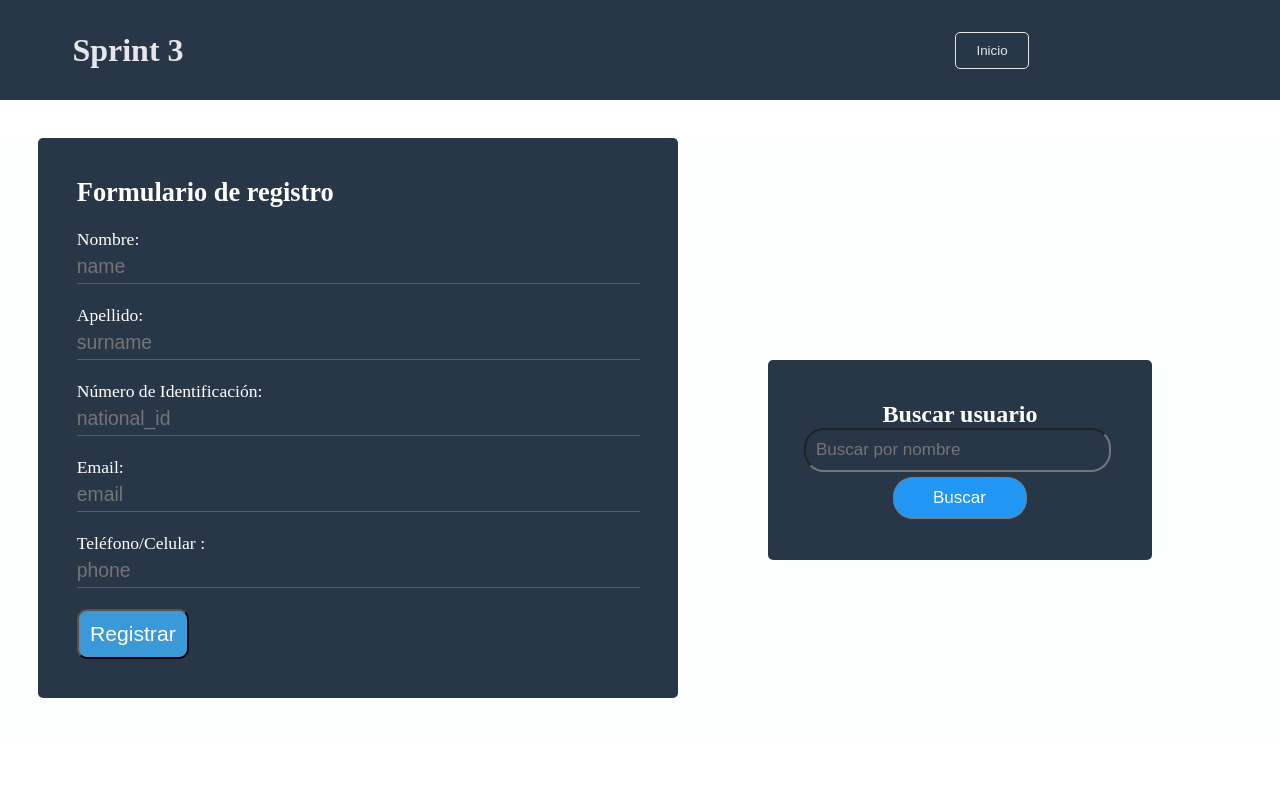
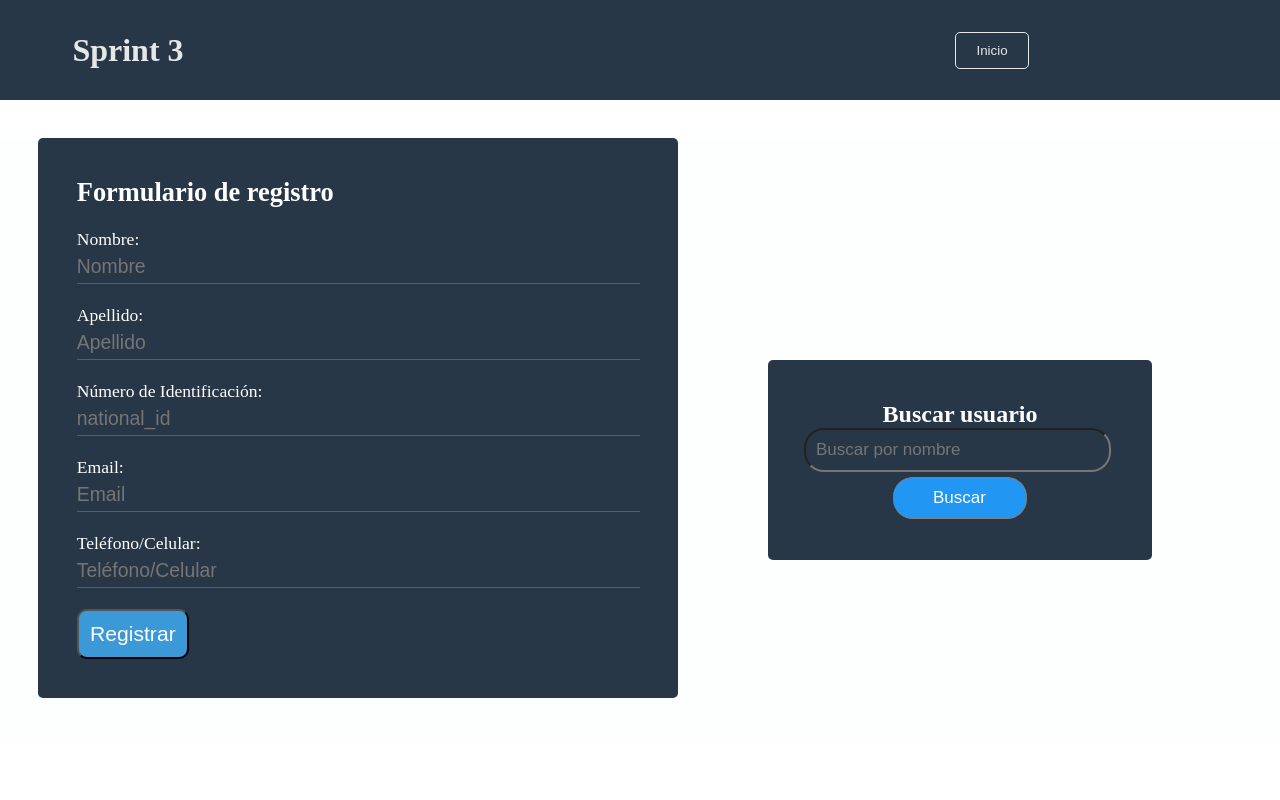
Before and after one commit to FelixDavid12/proyecto-ciclo-III, a Vue app: page /inicio in a window 1280 px wide. Shown: the top 800 px of the page. Built offline with nearby package versions, Linux system fonts and the light colour scheme.

Commit message:
Cambios para que sea funcional en línea

```diff
--- a/package.json
+++ b/package.json
@@ -6,7 +6,7 @@
   "private": true,
   "scripts": {
     "dev": "webpack-dev-server --inline --progress --config build/webpack.dev.conf.js",
-    "start": "npm run dev",
+    "start": "node server.js",
     "build": "node build/build.js"
   },
   "dependencies": {
--- a/src/components/Inicio.vue
+++ b/src/components/Inicio.vue
@@ -7,11 +7,11 @@
         <form id="form1" @submit="postData" methods="post">
 
             <h2>Formulario de registro</h2><br>
-            Nombre: <input type="text" name="name" placeholder="name" v-model="user.name"><br>
-            <br>Apellido: <input type="text" name="surname" placeholder="surname" v-model="user.surname"><br>
-            <br>Número de Identificación: <input type="text" name="national_id" placeholder="national_id" v-model="user.national_id"><br>
-            <br>Email: <input type="email" name="email" placeholder="email" v-model="user.email"><br>
-            <br>Teléfono/Celular : <input type="text" name="phone" placeholder="phone" v-model="user.phone"><br>
+            Nombre: <input type="text" name="name" placeholder="Nombre" v-model="user.name"><br>
+            <br>Apellido: <input type="text" name="surname" placeholder="Apellido" v-model="user.surname"><br>
+            <br>Número de Identificación: <input type="text" name="Número de Identificación" placeholder="national_id" v-model="user.national_id"><br>
+            <br>Email: <input type="email" name="email" placeholder="Email" v-model="user.email"><br>
+            <br>Teléfono/Celular: <input type="text" name="phone" placeholder="Teléfono/Celular" v-model="user.phone"><br>
 
             <br><button type="submit" >Registrar</button>
 
```
